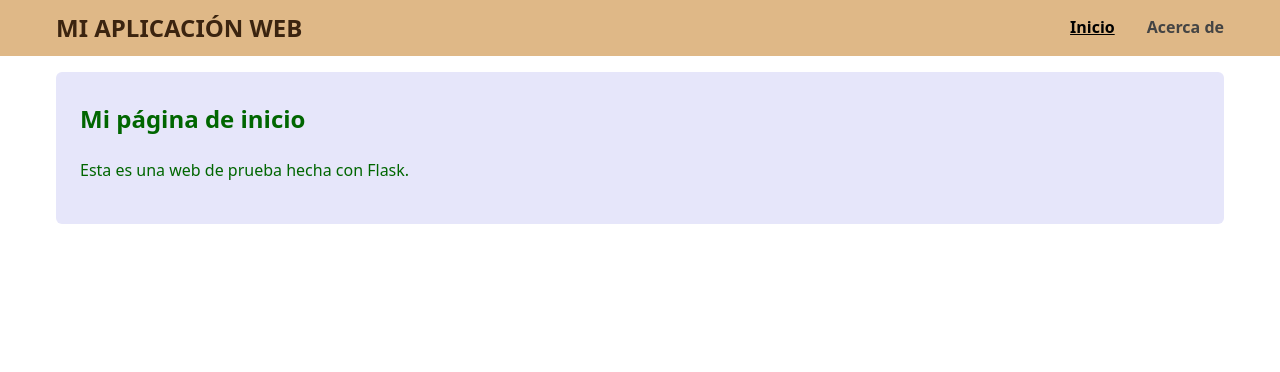
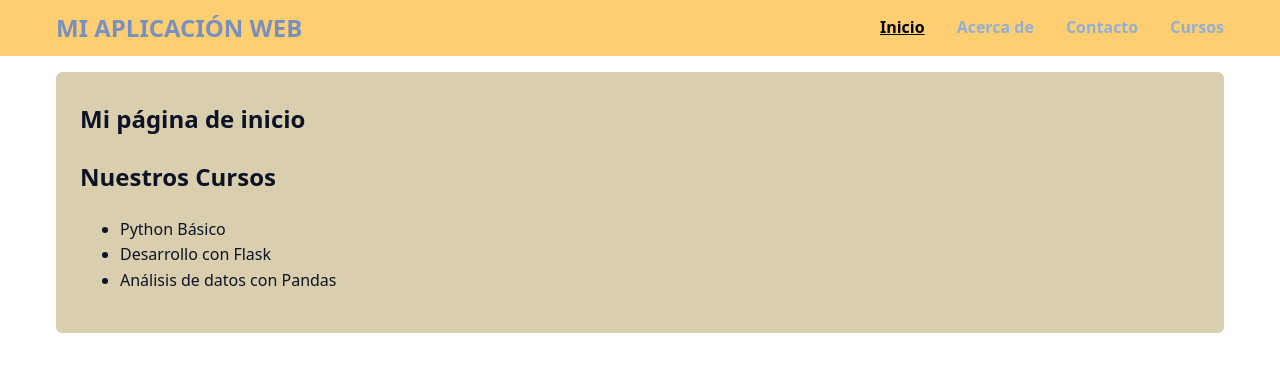
Before and after one commit to Planzxx/mi_sitio_flask, a Flask app: page / in a window 1280 px wide. Shown: the top 372 px of the page. Run offline with Flask 3, Linux system fonts and the light colour scheme.

Commit message:
Add files via upload

```diff
--- a/app.py
+++ b/app.py
@@ -5,12 +5,21 @@ app = Flask(__name__)
 
 @app.route("/")
 def home():
-    return render_template("home.html")
+    lista_cursos = ["Python Básico","Desarrollo con Flask", "Análisis de datos con Pandas"]
+    return render_template("home.html", cursos= lista_cursos)
 
 
 @app.route("/about/")
 def about():
     return render_template("about.html")
+
+@app.route("/contacto/")
+def contacto():
+    return render_template("contacto.html")
+
+@app.route("/hola/<nombre>")
+def saludo(nombre):
+    return render_template("saludo.html", nombre=nombre)
 
 
 @app.errorhandler(404)
--- a/static/css/main.css
+++ b/static/css/main.css
@@ -1,9 +1,9 @@
 :root {
-  --color-cabecera: #DFB887;
-  --color-panel:    #E6E6FA;
-  --color-texto:    #006600;
-  --color-logo:     #3b2410;
-  --color-enlace:   #444;
+  --color-cabecera: #FFCE70;
+  --color-panel:    #D9CEAD;
+  --color-texto:    #0D1326;
+  --color-logo:     #7890BF;
+  --color-enlace:   #8FAFD9;
 }
 
 *, *::before, *::after { box-sizing: border-box; }
--- a/templates/home.html
+++ b/templates/home.html
@@ -5,6 +5,11 @@
 {% block content %}
 <section class="panel">
   <h1>Mi página de inicio</h1>
-  <p>Esta es una web de prueba hecha con Flask.</p>
+  <h2>Nuestros Cursos</h2>
+  <ul>
+      {% for curso in cursos %}
+          <li>{{ curso }}</li>
+      {% endfor %}
+  </ul>
 </section>
 {% endblock %}
--- a/templates/layout.html
+++ b/templates/layout.html
@@ -10,12 +10,13 @@
   <header>
     <div class="container barra">
       <a class="logo" href="{{ url_for('home') }}">Mi aplicación web</a>
-      <nav>
-        <ul class="menu">
-          <li><a href="{{ url_for('home') }}" class="{{ 'activo' if request.endpoint == 'home' }}">Inicio</a></li>
-          <li><a href="{{ url_for('about') }}" class="{{ 'activo' if request.endpoint == 'about' }}">Acerca de</a></li>
-        </ul>
-      </nav>
+    <ul class="menu">
+      <li><a href="{{ url_for('home') }}" class="{{ 'activo' if request.endpoint == 'home' }}">Inicio</a></li>
+      <li><a href="{{ url_for('about') }}" class="{{ 'activo' if request.endpoint == 'about' }}">Acerca de</a></li>
+      <li><a href="{{ url_for('contacto') }}" class="{{ 'activo' if request.endpoint == 'contacto' }}">Contacto</a></li>
+      <li><a href="{{ url_for('cursos') }}" class="{{ 'activo' if request.endpoint == 'cursos' }}">Cursos</a></li>
+    </ul>
+
     </div>
   </header>
 
```
Also changed, not shown: templates/contacto.html (added, +10 -0 lines), templates/saludo.html (added, +10 -0 lines).
